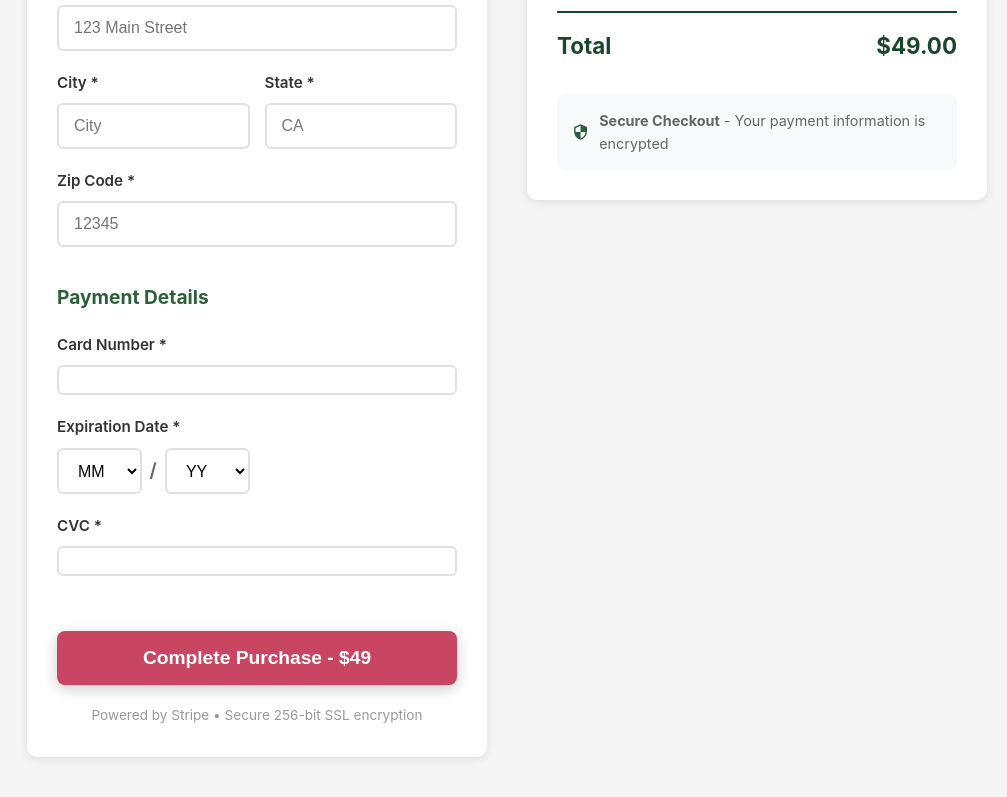
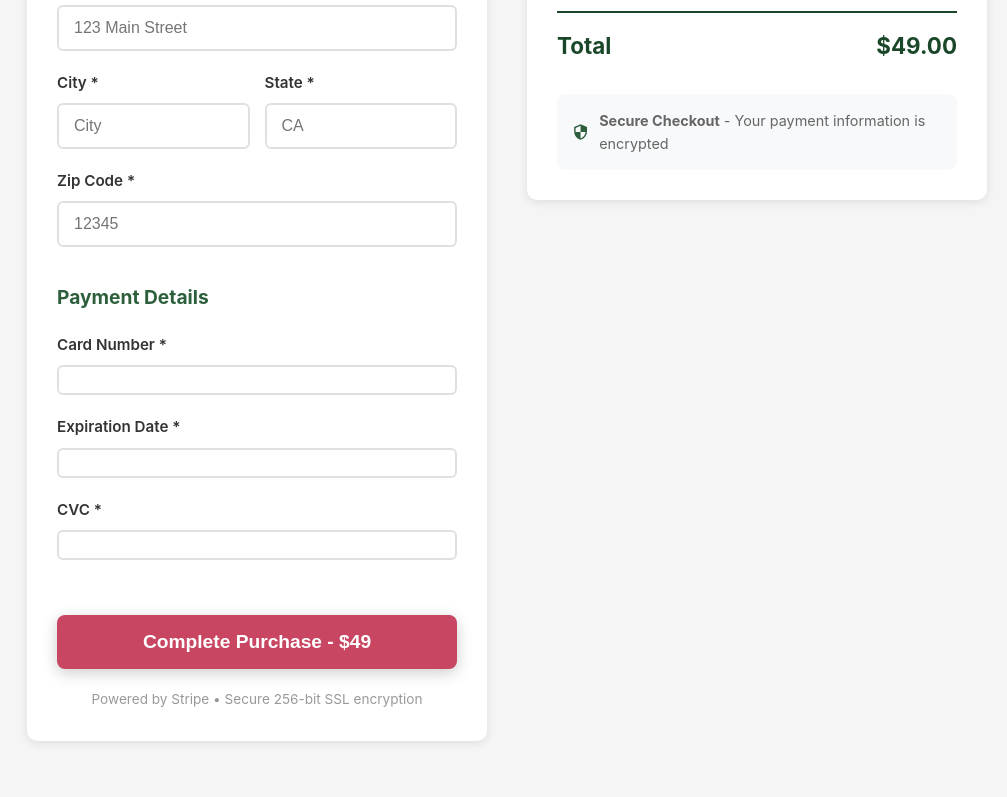
Before and after one commit to ksitomer/plan-the-fam, a website: page checkout.html in a window 1280 px wide. Shown: the part 728-1525 px from the top of the page, without its empty margins (133-1140 px from the left). Drawn offline with Linux system fonts and the light colour scheme; a script that the page names is missing.

Commit message:
Add files via upload

```diff
--- a/checkout.html
+++ b/checkout.html
@@ -189,22 +189,6 @@
         select:focus {
             outline: none;
             border-color: #2d5f3d;
-        }
-
-        .expiry-inputs {
-            display: flex;
-            align-items: center;
-            gap: 8px;
-        }
-
-        .expiry-inputs select {
-            flex: 1;
-        }
-
-        .expiry-separator {
-            font-size: 1.2em;
-            font-weight: 600;
-            color: #666;
         }
 
         .form-row {
@@ -403,41 +387,10 @@
                             <!-- Stripe Card Number Element will be inserted here -->
                         </div>
                     </div>
-                    <div class="form-row">
-                        <div class="form-group">
-                            <label for="card-expiry-month">Expiration Date *</label>
-                            <div class="expiry-inputs">
-                                <select id="card-expiry-month" name="card-expiry-month" required>
-                                    <option value="">MM</option>
-                                    <option value="01">01</option>
-                                    <option value="02">02</option>
-                                    <option value="03">03</option>
-                                    <option value="04">04</option>
-                                    <option value="05">05</option>
-                                    <option value="06">06</option>
-                                    <option value="07">07</option>
-                                    <option value="08">08</option>
-                                    <option value="09">09</option>
-                                    <option value="10">10</option>
-                                    <option value="11">11</option>
-                                    <option value="12">12</option>
-                                </select>
-                                <span class="expiry-separator">/</span>
-                                <select id="card-expiry-year" name="card-expiry-year" required>
-                                    <option value="">YY</option>
-                                    <option value="25">25</option>
-                                    <option value="26">26</option>
-                                    <option value="27">27</option>
-                                    <option value="28">28</option>
-                                    <option value="29">29</option>
-                                    <option value="30">30</option>
-                                    <option value="31">31</option>
-                                    <option value="32">32</option>
-                                    <option value="33">33</option>
-                                    <option value="34">34</option>
-                                    <option value="35">35</option>
-                                </select>
-                            </div>
+                    <div class="form-group">
+                        <label for="card-expiry">Expiration Date *</label>
+                        <div id="card-expiry" class="stripe-element">
+                            <!-- Stripe Card Expiry Element will be inserted here -->
                         </div>
                     </div>
                     <div class="form-group">
@@ -535,6 +488,17 @@
             console.error('Error mounting card number:', error);
         }
 
+        const cardExpiryElement = elements.create('cardExpiry', {
+            style: elementStyles,
+        });
+
+        try {
+            cardExpiryElement.mount('#card-expiry');
+            console.log('Expiry element mounted successfully');
+        } catch (error) {
+            console.error('Error mounting expiry:', error);
+        }
+
         const cardCvcElement = elements.create('cardCvc', {
             style: elementStyles,
         });
@@ -560,6 +524,14 @@
 
         cardNumberElement.on('change', function(event) {
             console.log('Card number changed:', event);
+            if (event.error) {
+                displayError.textContent = event.error.message;
+            } else {
+                displayError.textContent = '';
+            }
+        });
+
+        cardExpiryElement.on('change', function(event) {
             if (event.error) {
                 displayError.textContent = event.error.message;
             } else {
@@ -598,17 +570,6 @@
             const city = document.getElementById('city').value;
             const state = document.getElementById('state').value;
             const postalCode = document.getElementById('postal-code').value;
-            const expiryMonth = document.getElementById('card-expiry-month').value;
-            const expiryYear = document.getElementById('card-expiry-year').value;
-
-            // Validate expiry date
-            if (!expiryMonth || !expiryYear) {
-                errorMessage.textContent = 'Please select a valid expiration date.';
-                errorMessage.classList.add('active');
-                submitButton.disabled = false;
-                processingDiv.classList.remove('active');
-                return;
-            }
 
             try {
                 // Step 1: Call your server to create a PaymentIntent
```
